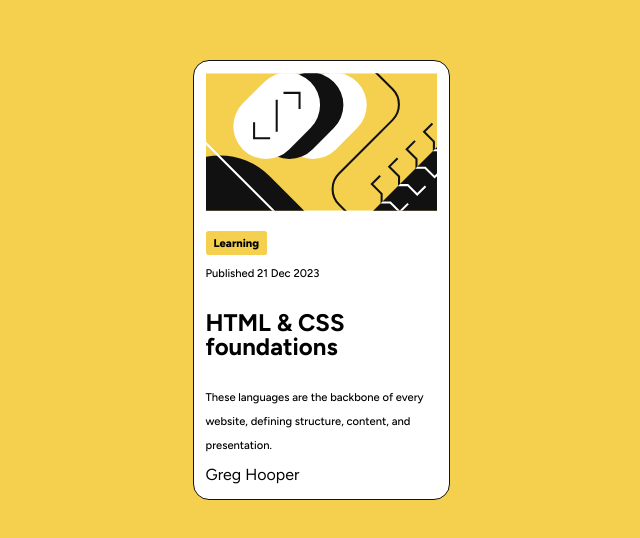
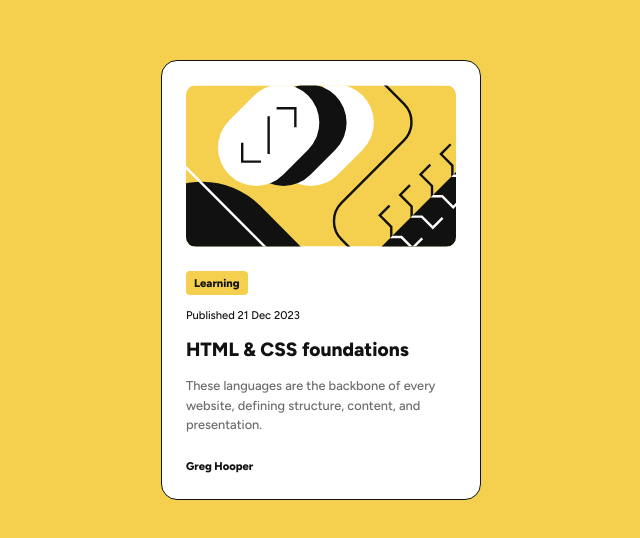
Before and after one commit to telsabate-hub/blog-preview-card-main, a plain HTML site: page index.html in a window 1280 px wide. Shown: the part 120-658 px from the top of the page, without its empty margins (319-959 px from the left). Drawn offline with Linux system fonts and the light colour scheme.

Commit message:
Adjusted sizes and spacings

```diff
--- a/index.html
+++ b/index.html
@@ -18,8 +18,8 @@
       <span>Learning</span>
       <p>Published 21 Dec 2023</p>
       <h1>HTML & CSS foundations</h1>
-      <p>These languages are the backbone of every website, defining structure, content, and presentation.</p>
-      <div>Greg Hooper</div>
+      <p id="description">These languages are the backbone of every website, defining structure, content, and presentation.</p>
+      <div id="author">Greg Hooper</div>
     </article>
     <footer></footer>
   </main>
--- a/styles.css
+++ b/styles.css
@@ -2,6 +2,9 @@
 
 body {
     --main-bgColor: hsl(47, 88%, 63%);
+    --gray-950: hsl(0, 0%, 7%);
+    --gray-500: hsl(0, 0%, 42%);
+
     background-color: var(--main-bgColor);
     margin: 0;
     display: flex;
@@ -10,19 +13,19 @@ body {
     height: 100vh;
     font-size: 16px;
     font-family: "Figtree", sans-serif;
+    color: var(--gray-950);
 }
 
 article {
     background-color: hsl(0, 0%, 100%);
-    max-width: max-content;
+    max-width: 270px;
     display: flex;
     flex-direction: column;
     justify-content: space-evenly;
-    width: 231px;
     margin: auto;
-    padding: .75em;
+    padding: 24px;
     border-radius: 1em;
-    border: 1px solid hsl(0, 0%, 7%);
+    border: 1px solid var(--gray-950);
     line-height: 150%;
 }
 
@@ -31,13 +34,37 @@ span {
     font-size: .7em;
     background-color: var(--main-bgColor);
     max-width: fit-content;
-    margin-top: 20px;
+    margin-top: 24px;
     padding: 0 8px;
-    border-radius: .25em;
+    border-radius: 4px;
 }
 
 p {
     font-size: .7em;
     font-weight: 500;
-    margin: 6px 0;
+    margin: 12px 0;
+    line-height: 150%;
 }
+
+img {
+    border-radius: 10px;
+}
+
+h1 {
+    font-weight: 800;
+    font-size: 1.2em;
+    margin: 0;
+    line-height: 150%;
+}
+
+#description{
+    color: var(--gray-500);
+    margin-bottom: 24px;
+    font-size: .8em;
+}
+
+#author {
+    font-weight: 800;
+    line-height: 150%;
+    font-size: .7em;
+}
```
